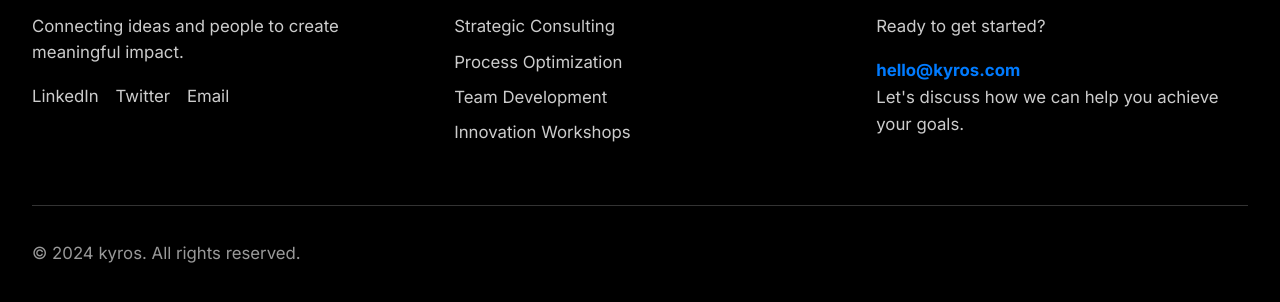
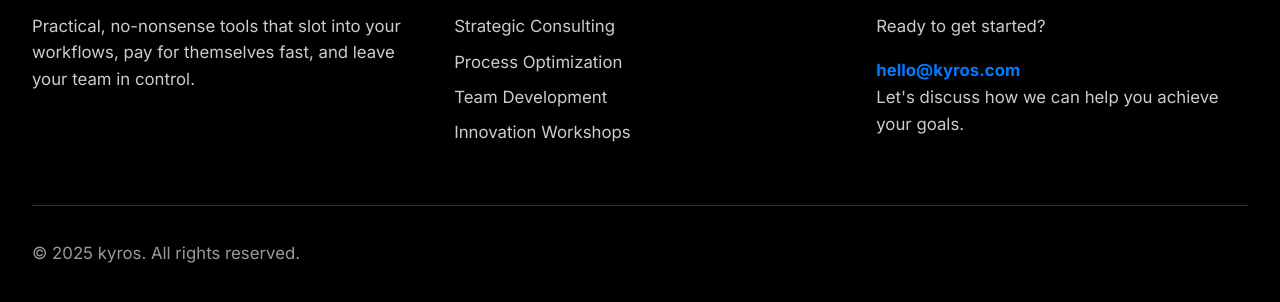
Before and after one commit to tdawe1/kyros-website, an Astro site: page / in a window 1280 px wide. Shown: the part 7116-7418 px from the top of the page. Built offline with nearby package versions, Linux system fonts and the light colour scheme; Astro itself is replaced by a stand-in of ours.

Commit message:
Update footer: new company description, remove social links, update copyright to 2025

```diff
--- a/src/components/Footer.astro
+++ b/src/components/Footer.astro
@@ -7,12 +7,7 @@
     <div class="footer-content">
       <div class="footer-section">
         <h3>kyros</h3>
-        <p>Connecting ideas and people to create meaningful impact.</p>
-        <div class="social-links">
-          <a href="#" aria-label="LinkedIn">LinkedIn</a>
-          <a href="#" aria-label="Twitter">Twitter</a>
-          <a href="#" aria-label="Email">Email</a>
-        </div>
+        <p>Practical, no-nonsense tools that slot into your workflows, pay for themselves fast, and leave your team in control.</p>
       </div>
 
       <div class="footer-section">
@@ -34,7 +29,7 @@
     </div>
 
     <div class="footer-bottom">
-              <p>&copy; 2024 kyros. All rights reserved.</p>
+              <p>&copy; 2025 kyros. All rights reserved.</p>
     </div>
   </div>
 </footer>
```
